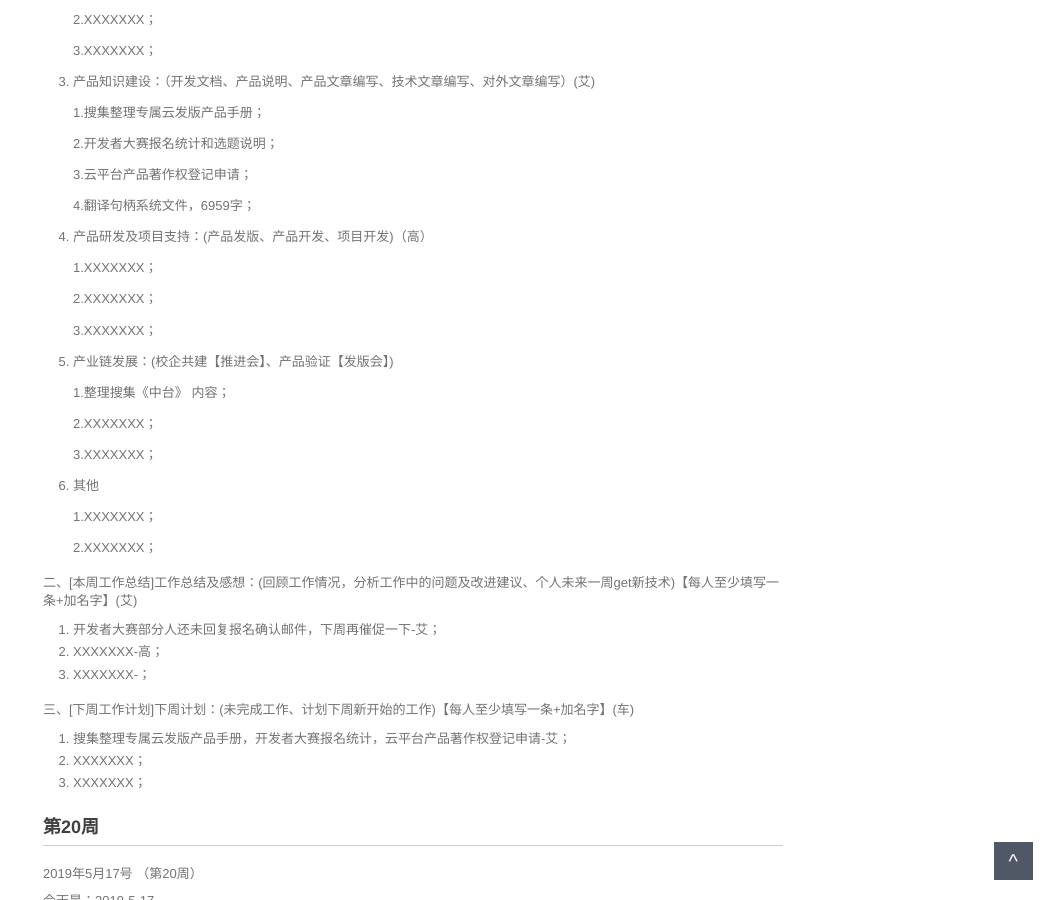
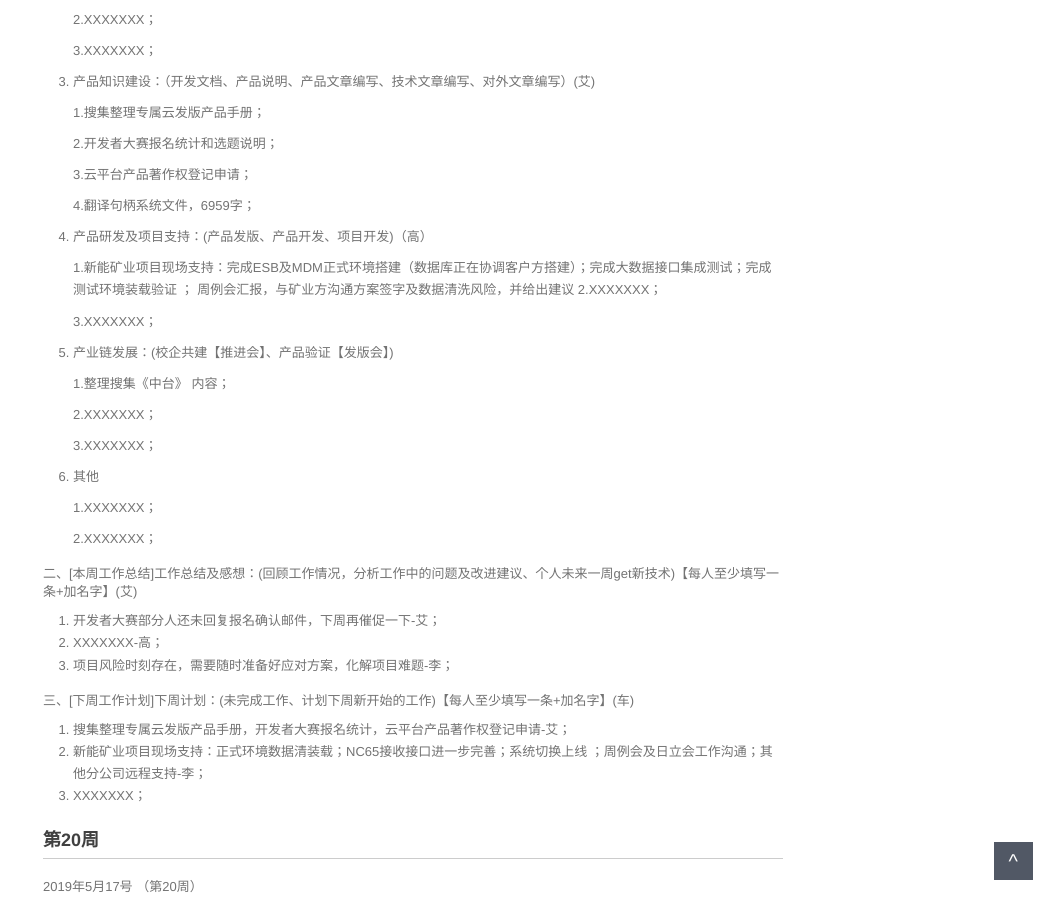
Before and after one commit to walllFlower/blog, a Jekyll site: the page built from _posts/2018-07-17-day_report_cxz.md, in a window 1280 px wide and 900 px high, scrolled down 714 px. Shown: the whole window, without its empty margins (227-1280 px from the left). Built offline with Jekyll 4.4.1, drawn with Linux system fonts in a browser that asks for light colours; comment, search, counter and statistics services are not loaded.

Commit message:
Update 2018-07-17-day_report_cxz.md
add by lh

```diff
--- a/_posts/2018-07-17-day_report_cxz.md
+++ b/_posts/2018-07-17-day_report_cxz.md
@@ -51,8 +51,8 @@ categories: 技术运营工作周报
 
 4. 产品研发及项目支持：(产品发版、产品开发、项目开发)（高）
 
-    1.XXXXXXX；
-
+    1.新能矿业项目现场支持：完成ESB及MDM正式环境搭建（数据库正在协调客户方搭建）；完成大数据接口集成测试；完成测试环境装载验证 ；
+      周例会汇报，与矿业方沟通方案签字及数据清洗风险，并给出建议
     2.XXXXXXX；
 
     3.XXXXXXX；
@@ -75,12 +75,12 @@ categories: 技术运营工作周报
 
 1. 开发者大赛部分人还未回复报名确认邮件，下周再催促一下-艾；
 2. XXXXXXX-高；
-3. XXXXXXX-；
+3. 项目风险时刻存在，需要随时准备好应对方案，化解项目难题-李；
 
 三、[下周工作计划]下周计划：(未完成工作、计划下周新开始的工作)【每人至少填写一条+加名字】(车)
 
 1. 搜集整理专属云发版产品手册，开发者大赛报名统计，云平台产品著作权登记申请-艾；
-2. XXXXXXX；
+2. 新能矿业项目现场支持：正式环境数据清装载；NC65接收接口进一步完善；系统切换上线 ；周例会及日立会工作沟通；其他分公司远程支持-李；
 3. XXXXXXX；
 
 
```
